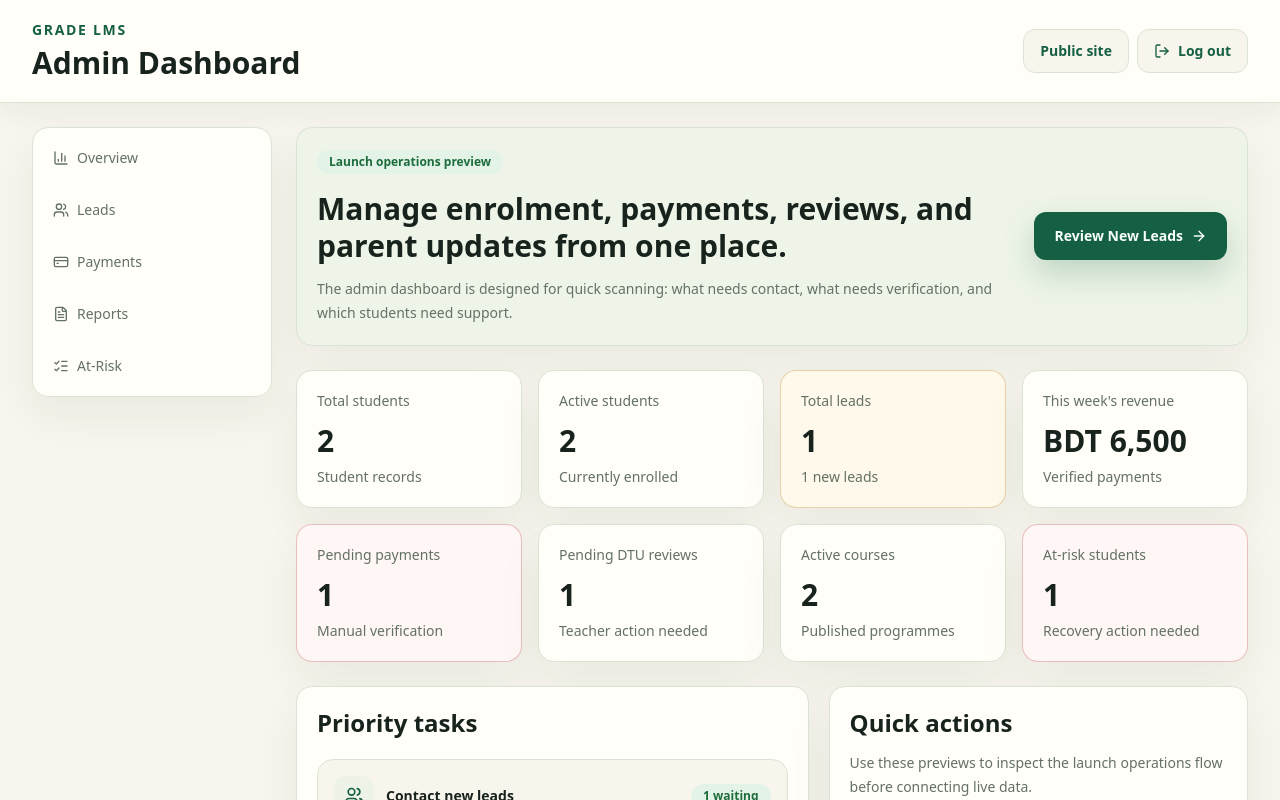
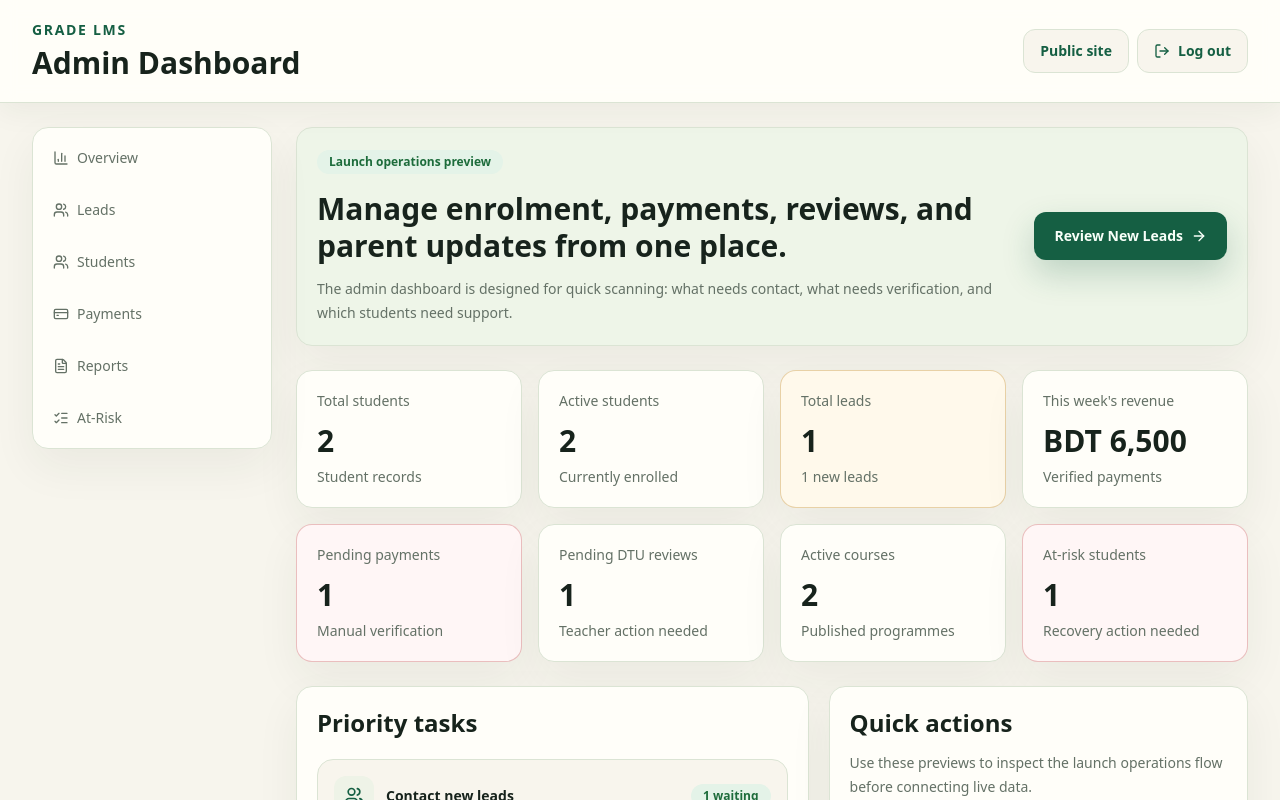
Before and after one commit to ihsaadpersonal-art/GRADE-LMS, a Next.js app: page /dashboard/admin in a window 1280 px wide. Shown: the top 800 px of the page. Built offline with nearby package versions, Linux system fonts and the light colour scheme; no server answers.

Commit message:
Add students link to admin navigation

```diff
--- a/src/components/dashboard-nav.tsx
+++ b/src/components/dashboard-nav.tsx
@@ -23,6 +23,7 @@ const nav = {
   admin: [
     { href: "/dashboard/admin", label: "Overview", icon: BarChart3 },
     { href: "/dashboard/admin/leads", label: "Leads", icon: Users },
+    { href: "/dashboard/admin/students", label: "Students", icon: Users },
     { href: "/dashboard/admin/payments", label: "Payments", icon: CreditCard },
     { href: "/dashboard/admin/reports", label: "Reports", icon: FileText },
     { href: "/dashboard/admin/at-risk", label: "At-Risk", icon: ListChecks },
```
